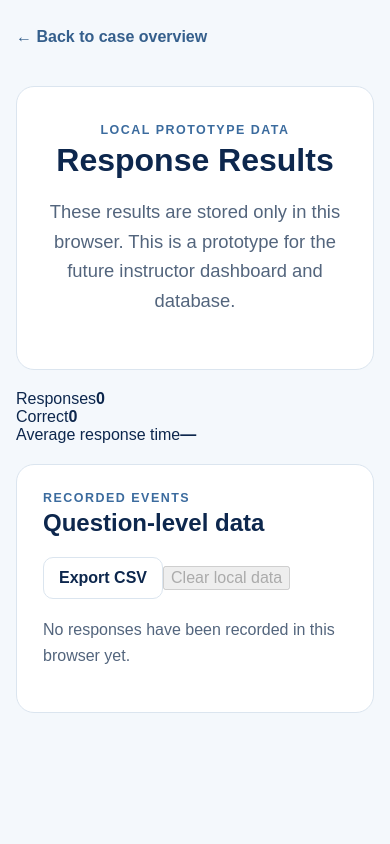
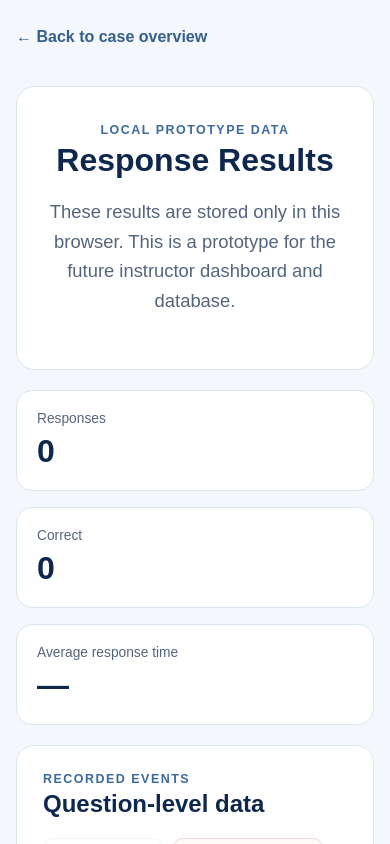
Before and after one commit to Pyn777/lesson-study-case-app, a Next.js app: page /results in a window 390 px wide. Shown: the top 844 px of the page. Built offline with nearby package versions, Linux system fonts and the light colour scheme.

Commit message:
Style study session and local results

```diff
--- a/app/globals.css
+++ b/app/globals.css
@@ -88,3 +88,27 @@ h2, h3 { line-height:1.15; }
   .moduleNav { align-items:stretch; flex-direction:column; }
   .primaryLink, .secondaryLink { width:100%; }
 }
+
+
+.sessionCard { display:grid; grid-template-columns:1fr auto; gap:20px; align-items:end; background:#fff; border:1px solid var(--line); border-radius:18px; padding:22px; margin:0 0 22px; }
+.sessionCard h2 { margin:.3rem 0; }
+.sessionCard p { margin:.4rem 0 0; color:var(--muted); line-height:1.5; }
+.sessionSaved { align-items:center; }
+.sessionSaved > div { display:flex; flex-direction:column; gap:5px; }
+.sessionForm { display:grid; grid-template-columns:repeat(3,minmax(130px,1fr)) auto; gap:10px; align-items:end; }
+.sessionForm label { display:flex; flex-direction:column; gap:6px; font-size:.8rem; font-weight:700; color:var(--muted); }
+.sessionForm input, .sessionForm select { width:100%; padding:10px 11px; border:1px solid #cdd9e5; border-radius:9px; background:#fff; color:var(--ink); }
+.buttonRow { display:flex; gap:10px; align-items:center; flex-wrap:wrap; }
+.statsGrid { display:grid; grid-template-columns:repeat(3,1fr); gap:16px; margin:20px 0; }
+.statCard { background:#fff; border:1px solid var(--line); border-radius:16px; padding:20px; display:flex; flex-direction:column; gap:7px; }
+.statCard span { color:var(--muted); font-size:.86rem; }
+.statCard strong { font-size:2rem; }
+.tableWrap { overflow-x:auto; }
+table { width:100%; border-collapse:collapse; font-size:.9rem; }
+th, td { padding:10px 12px; text-align:left; border-bottom:1px solid var(--line); white-space:nowrap; }
+th { color:var(--muted); font-size:.76rem; text-transform:uppercase; letter-spacing:.06em; }
+.dangerButton { border:1px solid #d9a4a4; background:#fff5f5; color:#8c3434; border-radius:10px; padding:11px 15px; font-weight:700; cursor:pointer; }
+.dangerButton:disabled, .secondaryButton:disabled { opacity:.4; cursor:not-allowed; }
+@media (max-width:900px) {
+  .sessionCard, .sessionForm, .statsGrid { grid-template-columns:1fr; }
+}
```
